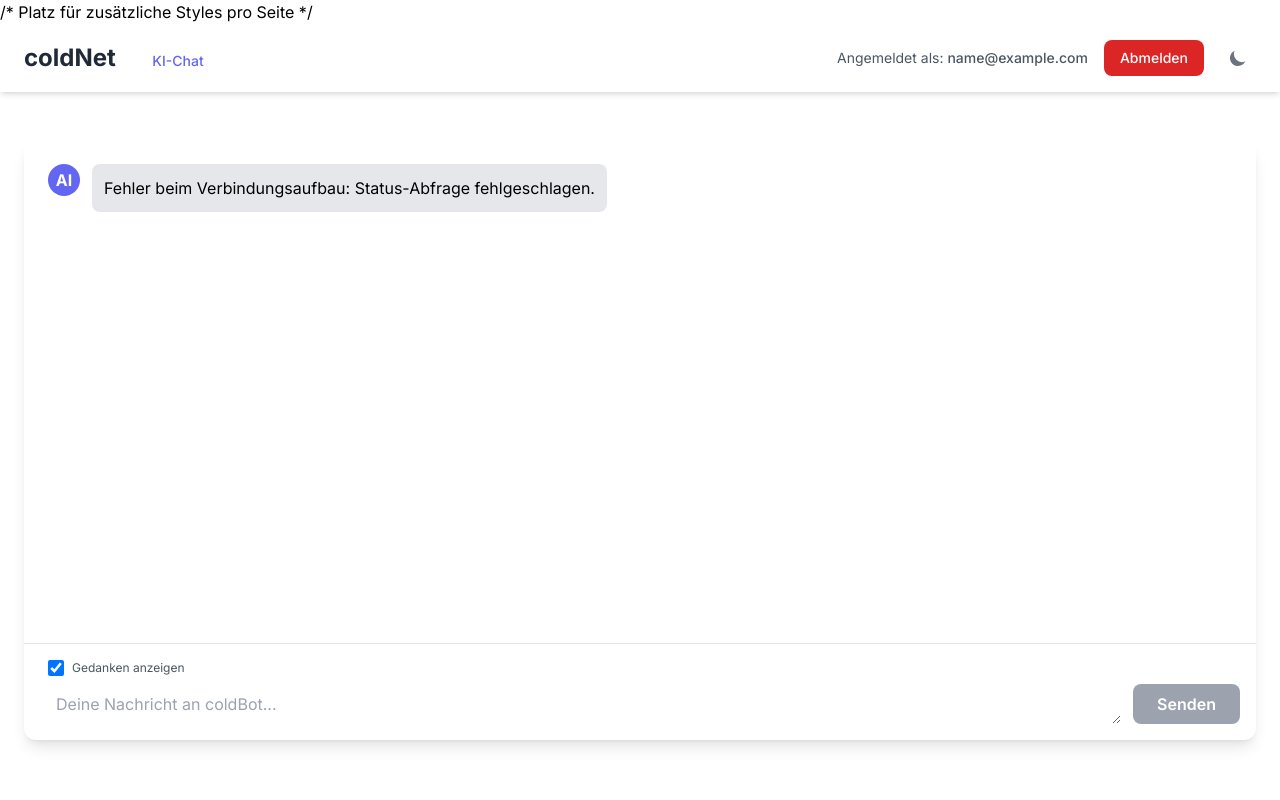
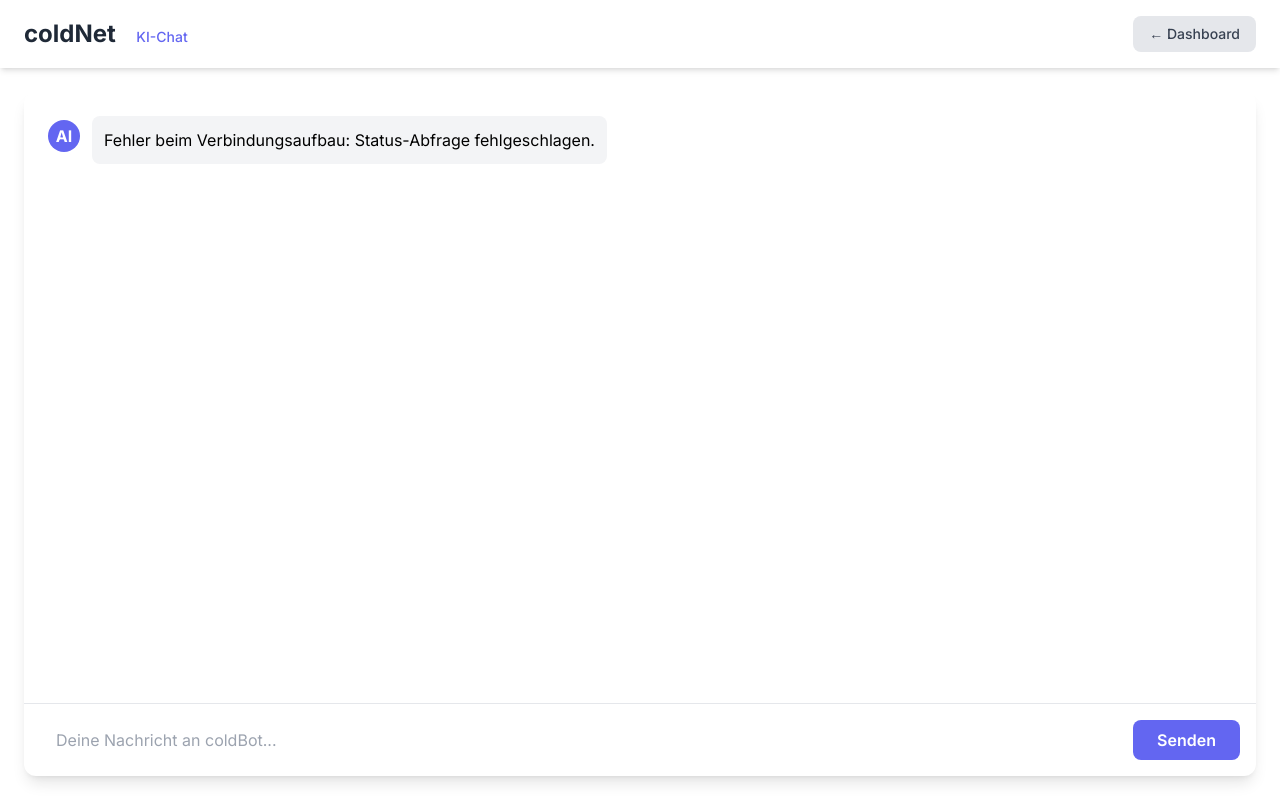
Before and after one commit to jokaje/coldNet, a Flask app: page /chat in a window 1280 px wide. Run offline with Flask 3, Linux system fonts and the light colour scheme; the visitor is signed in with stand-in values (Sample User, id 1); some libraries are stand-ins or nearby versions.

Commit message:
Update chat.html

```diff
--- a/app/templates/chat.html
+++ b/app/templates/chat.html
@@ -1,21 +1,30 @@
-{% extends "base.html" %}
-
-{% block title %}KI-Chat | coldNet{% endblock %}
-{% block page_title %}<span class="ml-4 text-sm font-medium text-indigo-500">KI-Chat</span>{% endblock %}
-
-{% block styles %}
+<!DOCTYPE html>
+<html lang="de" class="light">
+<head>
+    <meta charset="UTF-8">
+    <meta name="viewport" content="width=device-width, initial-scale=1.0">
+    <title>KI-Chat | coldNet</title>
+    <script src="https://cdn.tailwindcss.com"></script>
+    <link rel="preconnect" href="https://fonts.googleapis.com">
+    <link rel="preconnect" href="https://fonts.gstatic.com" crossorigin>
+    <link href="https://fonts.googleapis.com/css2?family=Inter:wght@400;500;600;700&display=swap" rel="stylesheet">
     <style>
-    /* Zusätzliche Styles nur für die Chat-Seite */
-    .message-thoughts {
-        background-color: #f0f4f8; border-left: 3px solid #7f8c8d;
-        padding: 10px; margin-bottom: 8px; border-radius: 8px;
-        font-size: 13px; color: #555; font-style: italic; white-space: pre-wrap;
-    }
-    .dark .message-thoughts {
-        background-color: #2c3748; border-color: #4a5568; color: #a0aec0;
+        body { font-family: 'Inter', sans-serif; }
+        .dark .dark-mode-bg { background-color: #111827; }
+        .dark .dark-mode-card { background-color: #1f2937; border-color: #374151; }
+        .dark .dark-mode-text { color: #f9fafb; }
+        .dark .dark-mode-text-secondary { color: #9ca3af; }
+        .dark .dark-mode-input { background-color: #2d3748; border-color: #4a5568; color: #e2e8f0; }
+        .transition-all-fast { transition: all 0.2s ease-in-out; }
+        .message-content {
+            word-wrap: break-word;
+            white-space: pre-wrap;
         }
         .cursor {
-        display: inline-block; width: 8px; height: 1em; background-color: #333;
+            display: inline-block;
+            width: 8px;
+            height: 1em;
+            background-color: #333;
             animation: blink 1s step-end infinite;
         }
         .dark .cursor { background-color: #f9fafb; }
@@ -27,43 +36,56 @@
             50% { background-color: #f9fafb; }
         }
     </style>
-{% endblock %}
+</head>
+<body class="dark-mode-bg transition-all-fast flex flex-col h-screen">
 
-{% block content %}
-<div class="bg-white dark-mode-card rounded-xl shadow-lg flex flex-col h-full max-h-[75vh]">
+    <header class="bg-white shadow-md dark-mode-card transition-all-fast flex-shrink-0">
+        <nav class="container mx-auto px-6 py-4 flex justify-between items-center">
+            <div>
+                <a href="/dashboard" class="text-2xl font-bold text-gray-800 dark-mode-text">coldNet</a>
+                <span class="ml-4 text-sm font-medium text-indigo-500">KI-Chat</span>
+            </div>
+            <a href="/dashboard" class="px-4 py-2 text-sm font-medium text-gray-700 bg-gray-200 hover:bg-gray-300 dark:bg-gray-700 dark:text-gray-200 dark:hover:bg-gray-600 rounded-lg transition-all-fast">
+                &larr; Dashboard
+            </a>
+        </nav>
+    </header>
+
+    <main class="flex-grow flex flex-col container mx-auto p-6 overflow-hidden">
+        <div class="bg-white dark-mode-card rounded-xl shadow-lg flex flex-col flex-grow h-full">
             <div class="chat-messages flex-grow p-6 overflow-y-auto" id="chatMessages">
-        <!-- Chat messages will be appended here -->
+                <!-- Chat-Nachrichten werden hier eingefügt -->
             </div>
             <div class="p-4 border-t border-gray-200 dark:border-gray-700">
-        <div class="mb-2 ml-2 flex items-center space-x-3">
-             <label for="showThoughts" class="text-xs text-gray-600 dark:text-gray-400 flex items-center cursor-pointer">
-                <input type="checkbox" id="showThoughts" class="h-4 w-4 rounded text-indigo-600 focus:ring-indigo-500" checked>
-                <span class="ml-2">Gedanken anzeigen</span>
-            </label>
-        </div>
                 <form class="flex items-center space-x-3" id="chatForm">
-            <textarea id="messageInput" class="flex-grow w-full px-4 py-2 rounded-lg border-gray-300 dark-mode-input" placeholder="Deine Nachricht an coldBot..." rows="1"></textarea>
-            <button type="submit" id="sendBtn" class="px-6 py-2 text-white bg-indigo-600 hover:bg-indigo-700 rounded-lg font-semibold transition-all-fast disabled:bg-gray-400" disabled>Senden</button>
+                    <textarea id="messageInput" class="flex-grow w-full px-4 py-2 rounded-lg border-gray-300 dark-mode-input focus:ring-indigo-500 focus:border-indigo-500" placeholder="Deine Nachricht an coldBot..." rows="1" style="resize: none;"></textarea>
+                    <button type="submit" id="sendBtn" class="px-6 py-2 text-white bg-indigo-600 hover:bg-indigo-700 rounded-lg font-semibold transition-all-fast disabled:bg-indigo-500 disabled:cursor-not-allowed" disabled>Senden</button>
                 </form>
             </div>
         </div>
-{% endblock %}
+    </main>
 
-{% block scripts %}
     <script>
         document.addEventListener('DOMContentLoaded', () => {
             const chatMessages = document.getElementById('chatMessages');
             const messageInput = document.getElementById('messageInput');
             const chatForm = document.getElementById('chatForm');
             const sendBtn = document.getElementById('sendBtn');
-        const showThoughtsCheckbox = document.getElementById('showThoughts');
+
             let chatHistory = [];
             let isThinking = false;
+
+            // --- Textarea passt sich automatisch der Größe an ---
+            messageInput.addEventListener('input', () => {
+                messageInput.style.height = 'auto';
+                messageInput.style.height = (messageInput.scrollHeight) + 'px';
+            });
 
             async function initializeChat() {
                 try {
                     const response = await fetch('/api/admin/status');
                     if (!response.ok) throw new Error('Status-Abfrage fehlgeschlagen.');
+
                     const data = await response.json();
                     if (data.ki_status.model_loaded) {
                         sendBtn.disabled = false;
@@ -75,83 +97,129 @@
                     addMessage('assistant', `Fehler beim Verbindungsaufbau: ${e.message}`);
                 }
             }
+
             chatForm.addEventListener('submit', (e) => { e.preventDefault(); handleUserMessage(); });
             messageInput.addEventListener('keydown', (e) => {
                 if (e.key === 'Enter' && !e.shiftKey) { e.preventDefault(); handleUserMessage(); }
             });
+
             function handleUserMessage() {
                 const messageText = messageInput.value.trim();
                 if (isThinking || !messageText) return;
+
                 addMessage('user', messageText);
                 chatHistory.push({ role: 'user', content: messageText });
                 messageInput.value = '';
+                messageInput.style.height = 'auto'; // Höhe zurücksetzen
                 getAIResponse();
             }
+
+            // --- VEREINFACHT: Überarbeitete Funktion für echtes Streaming ohne "Gedanken" ---
             async function getAIResponse() {
                 isThinking = true;
                 sendBtn.disabled = true;
+
+                // Erstellt eine leere Nachrichtenblase für die KI-Antwort
                 const aiMessageBubble = addMessage('assistant', '', true);
-            let fullResponseText = '';
+                const answerDiv = aiMessageBubble.querySelector('.message-content');
+
+                // Speicher für den Text, der während des Streams ankommt
+                let answerAccumulator = '';
+
                 try {
                     const response = await fetch('/api/chat', {
                         method: 'POST',
                         headers: { 'Content-Type': 'application/json' },
                         body: JSON.stringify({ messages: chatHistory })
                     });
-                if (!response.ok) throw new Error((await response.json()).error || 'Unbekannter Serverfehler');
+
+                    if (!response.ok) {
+                        const errorData = await response.json().catch(() => ({error: 'Unbekannter Serverfehler'}));
+                        throw new Error(errorData.error);
+                    }
+
                     const reader = response.body.getReader();
                     const decoder = new TextDecoder();
                     let streamBuffer = '';
+
                     while (true) {
                         const { value, done } = await reader.read();
                         if (done) break;
+
                         streamBuffer += decoder.decode(value, { stream: true });
                         const lines = streamBuffer.split('\n');
+                        // Die letzte Zeile kann unvollständig sein, also heben wir sie für die nächste Iteration auf
                         streamBuffer = lines.pop();
+
                         for (const line of lines) {
-                        if (line.startsWith('data:')) {
+                            if (!line.startsWith('data:')) continue;
+
                             try {
                                 const jsonStr = line.substring(5).trim();
-                                if (jsonStr) {
+                                if (!jsonStr) continue;
+
                                 const chunk = JSON.parse(jsonStr);
+                                // --- Einfache Logik: Jeden Inhalt direkt anhängen ---
                                 if (chunk.message && chunk.message.content) {
-                                        fullResponseText += chunk.message.content;
+                                    answerAccumulator += chunk.message.content;
+                                }
+                            } catch (e) {
+                                console.error("Fehler beim Parsen des Stream-Chunks:", e, "Chunk:", line);
                             }
                         }
-                            } catch (e) { /* Ignoriere Parse-Fehler */ }
+
+                        // --- UI in Echtzeit aktualisieren ---
+                        if (answerDiv) {
+                            answerDiv.textContent = answerAccumulator;
+                            answerDiv.innerHTML += '<span class="cursor"></span>';
                         }
-                    }
-                    updateAIMessageUI(aiMessageBubble, fullResponseText, false);
+                        chatMessages.scrollTop = chatMessages.scrollHeight;
                     }
                 } catch (error) {
-                fullResponseText = `<answer>Fehler: ${error.message}</answer>`;
+                    answerDiv.innerHTML = `<span class="text-red-500 font-semibold">Fehler:</span> ${error.message}`;
                 } finally {
                     isThinking = false;
                     sendBtn.disabled = false;
-                const finalAnswer = extractContent(fullResponseText, 'answer');
-                if (finalAnswer) chatHistory.push({ role: 'assistant', content: finalAnswer });
-                updateAIMessageUI(aiMessageBubble, fullResponseText, true);
+
+                    // Finale Antwort für die Chat-Historie speichern
+                    const finalAnswer = answerAccumulator.trim();
+                    if (finalAnswer) {
+                        chatHistory.push({ role: 'assistant', content: finalAnswer });
+                    }
+
+                    // Finale UI-Anpassung (Cursor entfernen)
+                    if (answerDiv) {
+                        answerDiv.textContent = finalAnswer;
+                    }
+                    chatMessages.scrollTop = chatMessages.scrollHeight;
                 }
             }
-        function addMessage(role, text) {
+
+            function addMessage(role, text, isStreaming = false) {
                 const messageWrapper = document.createElement('div');
-            messageWrapper.className = `message ${role} flex items-start space-x-3`;
+                messageWrapper.className = `message mb-6 ${role} flex items-start space-x-3`;
+
                 const avatar = document.createElement('div');
-            avatar.className = 'message-avatar w-8 h-8 rounded-full flex items-center justify-center font-bold text-white flex-shrink-0';
+                avatar.className = 'message-avatar w-8 h-8 rounded-full flex items-center justify-center font-bold text-white flex-shrink-0 mt-1';
                 avatar.textContent = role === 'user' ? 'DU' : 'AI';
                 avatar.classList.add(role === 'user' ? 'bg-gray-500' : 'bg-indigo-500');
+
                 const contentWrapper = document.createElement('div');
                 contentWrapper.className = "message-content-wrapper w-full max-w-full";
+
                 const contentDiv = document.createElement('div');
-            contentDiv.className = 'message-content bg-gray-200 dark:bg-gray-700 dark-mode-text rounded-lg p-3 inline-block';
+                contentDiv.className = 'message-content bg-gray-100 dark:bg-gray-700 dark-mode-text rounded-lg p-3 inline-block';
+
+                if (isStreaming) {
+                    contentDiv.innerHTML = '<span class="cursor"></span>';
+                } else {
                     contentDiv.textContent = text;
-            if (role === 'user') contentDiv.classList.add('bg-indigo-500', 'text-white', 'dark:bg-indigo-600');
-            if (role === 'assistant') {
-                const thoughtsDiv = document.createElement('div');
-                thoughtsDiv.className = 'message-thoughts hidden';
-                contentWrapper.appendChild(thoughtsDiv);
-                if(text === '') contentDiv.innerHTML = '<span class="cursor"></span>';
                 }
+
+                if (role === 'user') {
+                    contentDiv.classList.add('bg-indigo-500', 'text-white', 'dark:bg-indigo-600');
+                }
+
                 contentWrapper.appendChild(contentDiv);
                 messageWrapper.appendChild(avatar);
                 messageWrapper.appendChild(contentWrapper);
@@ -159,34 +227,9 @@
                 chatMessages.scrollTop = chatMessages.scrollHeight;
                 return messageWrapper;
             }
-        function updateAIMessageUI(messageWrapper, fullText, isFinal) {
-            const thoughtsDiv = messageWrapper.querySelector('.message-thoughts');
-            const answerDiv = messageWrapper.querySelector('.message-content');
-            const thoughtText = extractContent(fullText, 'thought');
-            const answerText = extractContent(fullText, 'answer');
-            if (thoughtsDiv) {
-                thoughtsDiv.innerHTML = thoughtText.replace(/\n/g, '<br>');
-                thoughtsDiv.style.display = showThoughtsCheckbox.checked && thoughtText ? 'block' : 'none';
-            }
-            if (answerDiv) {
-                let finalAnswerHTML = answerText.replace(/\n/g, '<br>');
-                if (!isFinal) finalAnswerHTML += '<span class="cursor"></span>';
-                answerDiv.innerHTML = finalAnswerHTML;
-            }
-            chatMessages.scrollTop = chatMessages.scrollHeight;
-        }
-        function extractContent(rawText, tagName) {
-            const regex = new RegExp(`<${tagName}>(.*?)<\/${tagName}>`, 's');
-            const match = rawText.match(regex);
-            if (!match) return tagName === 'answer' ? rawText.replace(/<thought>.*?<\/thought>/s, '').trim() : '';
-            return match[1].trim();
-        }
-        showThoughtsCheckbox.addEventListener('change', () => {
-            document.querySelectorAll('.message-thoughts').forEach(el => {
-                if (el.textContent.trim()) el.style.display = showThoughtsCheckbox.checked ? 'block' : 'none';
-            });
-        });
+
             initializeChat();
         });
     </script>
-{% endblock %}
+</body>
+</html>
```
Lines whose indentation alone changed are shown as unchanged.
